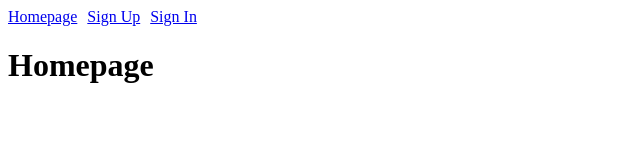
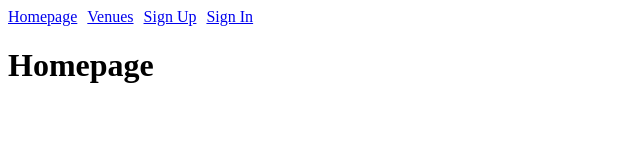
Before and after one commit to ahm3dmohd/Mijlasna-Frontend, a React (Vite) app: page / in a window 1280 px wide. Shown: the top 160 px of the page, without its empty margins (0-640 px from the left). Built offline with nearby package versions, Linux system fonts and the light colour scheme; no server answers.

Commit message:
Add profile routes, safe token check and navbar links

```diff
--- a/src/App.jsx
+++ b/src/App.jsx
@@ -1,26 +1,42 @@
-import { useEffect, useState } from "react";
+import { useState } from "react";
 import { Navigate, Route, Routes } from "react-router";
 import Navbar from "./components/Navbar";
 import SignupPage from "./pages/SignupPage";
 import Homepage from "./pages/Homepage";
 import SignInPage from "./pages/SigninPage";
 import Dashboard from "./pages/Dashboard";
-import VenuesPage from "./pages/VenuesPage";
+import MyProfile from "./pages/MyProfile";
+import EditProfile from "./pages/EditProfile";
+import VenuesPage from "./pages/Venues/VenuesPage";
 import { logout } from "./services/authService";
 import MyBookingsPage from "./pages/bookings/MyBookingsPage";
 import BookingDetailsPage from "./pages/bookings/BookingDetailsPage";
 import EditBookingPage from "./pages/bookings/EditBookingPage";
 
+// read the user from the saved token (outside App so it only runs when called)
+function getUserFromToken() {
+  const token = localStorage.getItem("token");
+
+  if (!token) return null;
+
+  try {
+    const payload = JSON.parse(atob(token.split(".")[1]));
+
+    // the token expired, so the user has to sign in again
+    if (payload.exp * 1000 < Date.now()) {
+      localStorage.removeItem("token");
+      return null;
+    }
+
+    return payload;
+  } catch {
+    // the token is broken, so remove it
+    localStorage.removeItem("token");
+    return null;
+  }
+}
+
 function App() {
-  function  getUserFromToken (){
-    const token = localStorage.getItem("token");
-
-    if (!token) return null;
-
-    return JSON.parse(atob(token.split(".")[1]));
-  };
-
-
   const [user, setUser] = useState(getUserFromToken());
 
   function handleLogout() {
@@ -40,6 +56,10 @@ function App() {
           path="/dashboard"
           element={user ? <Dashboard user={user} /> : <Navigate to="/sign-in" />}
         />
+        <Route path="/me" element={user ? <MyProfile handleLogout={handleLogout} /> : <Navigate to="/sign-in" />}
+        />
+        <Route path="/me/edit" element={user ? <EditProfile /> : <Navigate to="/sign-in" />}
+        />
         <Route path="/bookings" element={user ? <MyBookingsPage /> : <Navigate to="/sign-in" />}
         />
         <Route path="/bookings/:id" element={user ? <BookingDetailsPage /> : <Navigate to="/sign-in" />}
--- a/src/components/Navbar.jsx
+++ b/src/components/Navbar.jsx
@@ -4,10 +4,13 @@ function Navbar({ user, handleLogout }) {
   return (
     <nav>
       <Link to='/'>Homepage</Link>
+      <Link to='/venues'>Venues</Link>
       {user
       ?
       (<>
         <Link to='/dashboard'>Dashboard</Link>
+        <Link to='/bookings'>My Bookings</Link>
+        <Link to='/me'>Profile</Link>
       <button onClick={handleLogout}>Sign Out</button>
       </>) :
       (<>
```
